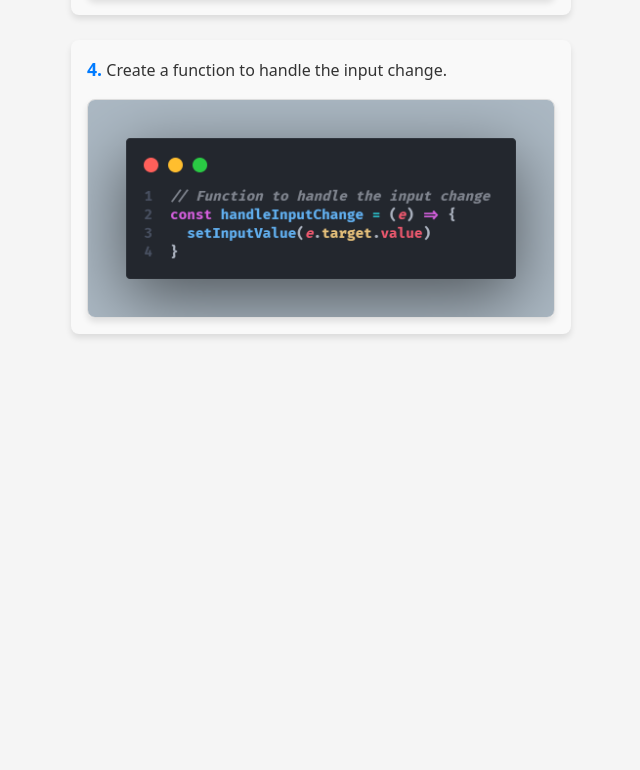
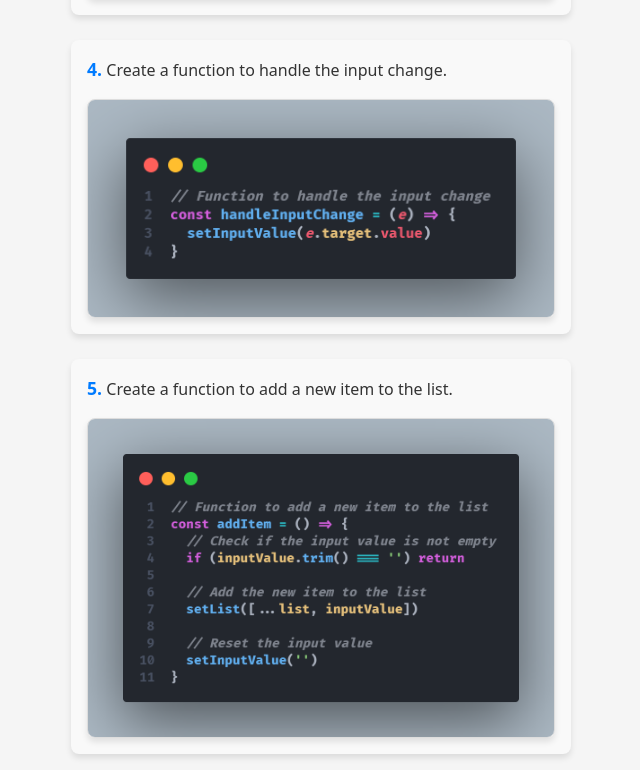
Before and after one commit to Espadv69/useState-Basics, a React (Vite) app in the folder DynamicList/: page / in a window 1280 px wide. Shown: the part 1359-2129 px from the top of the page, without its empty margins (319-959 px from the left). Before the commit the page ends 1709 px from the top, so only its background shows below. Built offline with nearby package versions, Linux system fonts and the light colour scheme; the HTML template or start-up script is replaced by a standard one.

Commit message:
Add fifth step explanation for creating a function to add a new item in Explanation component

```diff
--- a/DynamicList/src/components/Explanation/Explanation.jsx
+++ b/DynamicList/src/components/Explanation/Explanation.jsx
@@ -32,6 +32,13 @@ const Explanation = () => {
           imgUrl="/images/handleInputValue.png"
           imgAlt="code snippet of a function to handle input change"
         />
+
+        <LiExplanation
+          stepNumber={5}
+          description="Create a function to add a new item to the list."
+          imgUrl="/images/addItemFunction.png"
+          imgAlt="code snippet of a function to add a new item"
+        />
       </ol>
     </section>
   )
```
